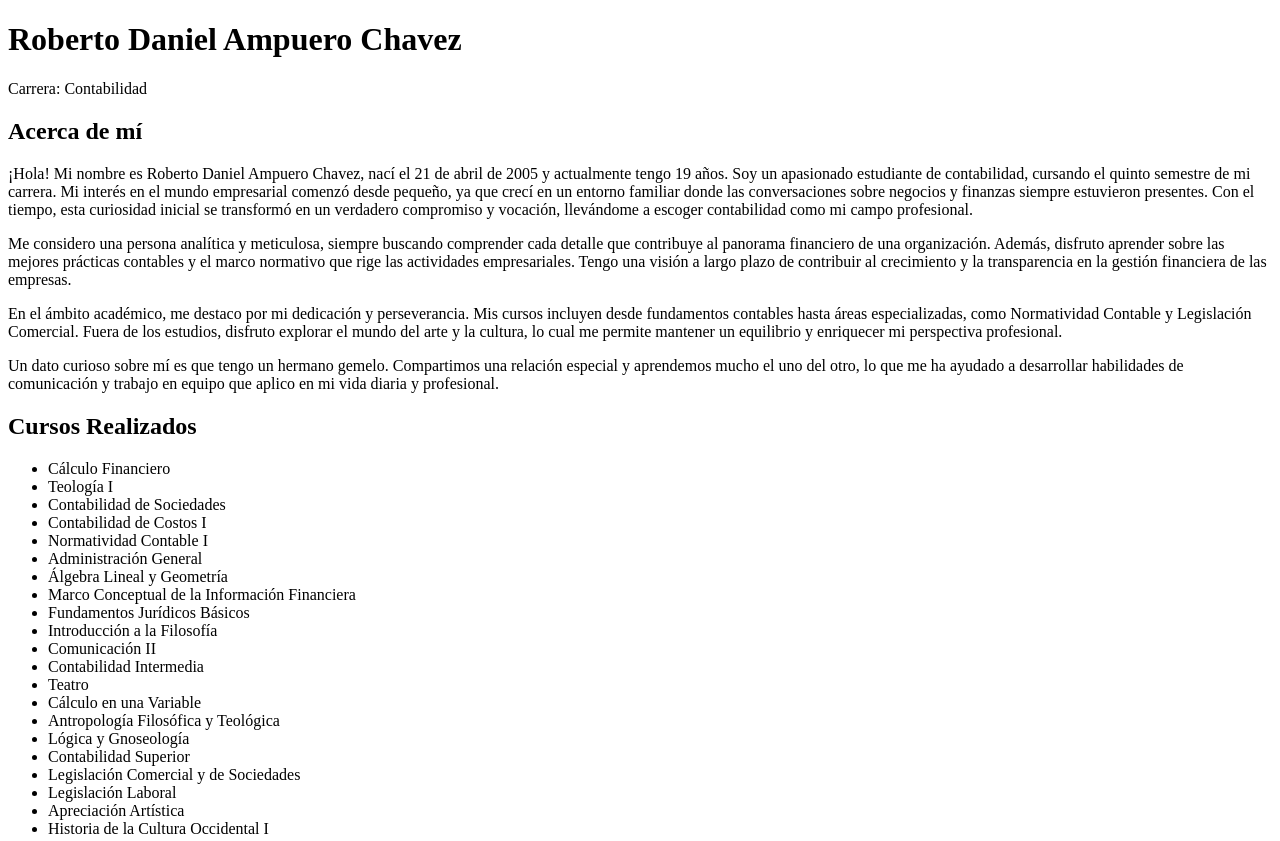
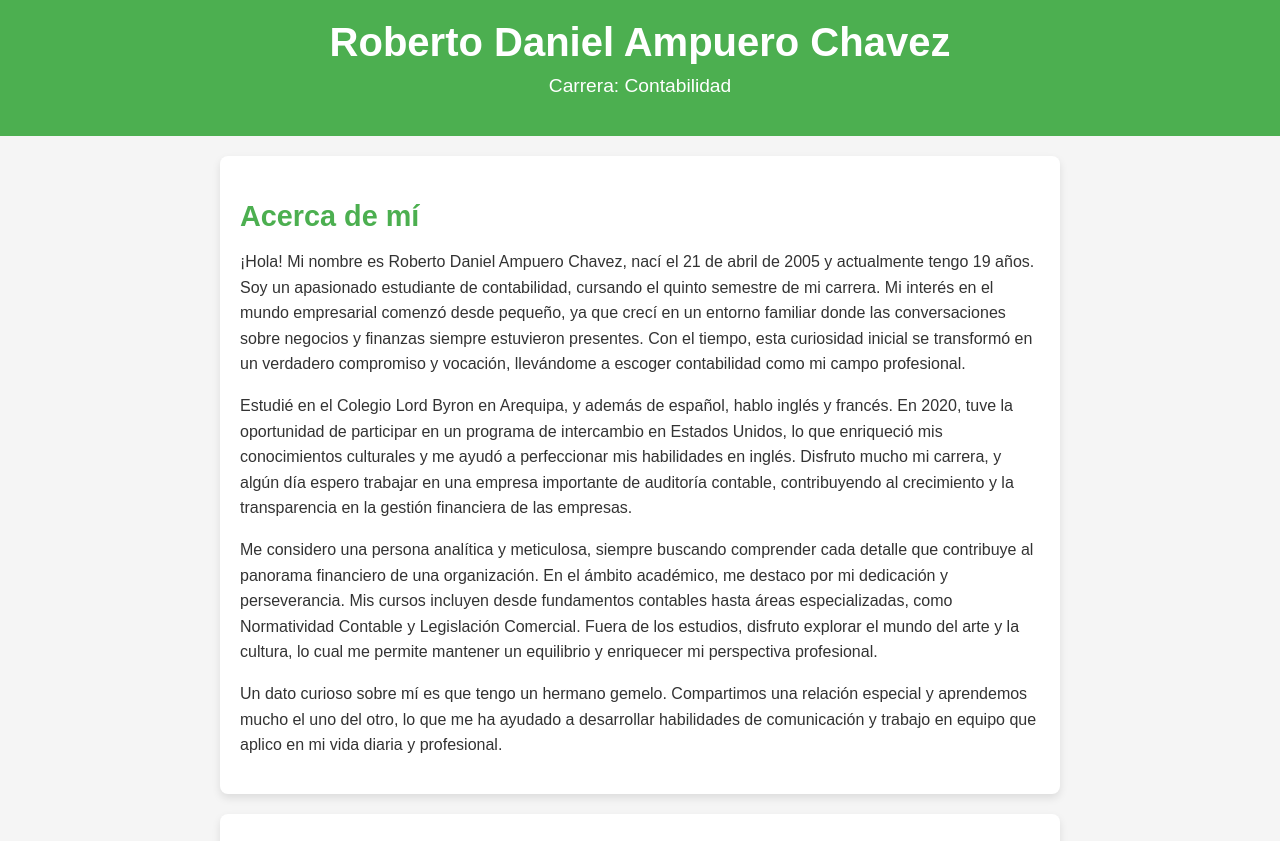
Before and after one commit to RobertoAmpueroChavez/RobertoAmpueroChavez.github.io, a plain HTML site: page index.html in a window 1280 px wide. Shown: the top 841 px of the page. Drawn offline with Linux system fonts and the light colour scheme.

Commit message:
Update index.html

```diff
--- a/index.html
+++ b/index.html
@@ -5,6 +5,81 @@
     <meta name="viewport" content="width=device-width, initial-scale=1.0">
     <meta name="description" content="Página personal de Roberto Daniel Ampuero Chavez">
     <title>Roberto Daniel Ampuero Chavez</title>
+    <style>
+        /* Estilos generales */
+        body {
+            font-family: Arial, sans-serif;
+            background-color: #f5f5f5;
+            color: #333;
+            margin: 0;
+            padding: 0;
+        }
+
+        /* Encabezado */
+        header {
+            background-color: #4CAF50;
+            color: white;
+            padding: 20px;
+            text-align: center;
+        }
+
+        header h1 {
+            margin: 0;
+            font-size: 2.5em;
+        }
+
+        header p {
+            font-size: 1.2em;
+            margin-top: 10px;
+        }
+
+        /* Sección principal */
+        section {
+            max-width: 800px;
+            margin: 20px auto;
+            background-color: white;
+            padding: 20px;
+            border-radius: 8px;
+            box-shadow: 0px 4px 8px rgba(0, 0, 0, 0.1);
+        }
+
+        section h2 {
+            color: #4CAF50;
+            font-size: 1.8em;
+            margin-bottom: 10px;
+        }
+
+        section p {
+            line-height: 1.6;
+        }
+
+        /* Lista de cursos y compañeros */
+        ul {
+            list-style-type: square;
+            padding-left: 20px;
+        }
+
+        ul li {
+            margin-bottom: 8px;
+        }
+
+        ul li a {
+            color: #4CAF50;
+            text-decoration: none;
+        }
+
+        ul li a:hover {
+            text-decoration: underline;
+        }
+
+        /* Pie de página */
+        footer {
+            text-align: center;
+            padding: 10px;
+            font-size: 0.9em;
+            color: #666;
+        }
+    </style>
 </head>
 <body>
     <header>
@@ -16,9 +91,9 @@
         <h2>Acerca de mí</h2>
         <p>¡Hola! Mi nombre es Roberto Daniel Ampuero Chavez, nací el 21 de abril de 2005 y actualmente tengo 19 años. Soy un apasionado estudiante de contabilidad, cursando el quinto semestre de mi carrera. Mi interés en el mundo empresarial comenzó desde pequeño, ya que crecí en un entorno familiar donde las conversaciones sobre negocios y finanzas siempre estuvieron presentes. Con el tiempo, esta curiosidad inicial se transformó en un verdadero compromiso y vocación, llevándome a escoger contabilidad como mi campo profesional.</p>
 
-        <p>Me considero una persona analítica y meticulosa, siempre buscando comprender cada detalle que contribuye al panorama financiero de una organización. Además, disfruto aprender sobre las mejores prácticas contables y el marco normativo que rige las actividades empresariales. Tengo una visión a largo plazo de contribuir al crecimiento y la transparencia en la gestión financiera de las empresas.</p>
+        <p>Estudié en el Colegio Lord Byron en Arequipa, y además de español, hablo inglés y francés. En 2020, tuve la oportunidad de participar en un programa de intercambio en Estados Unidos, lo que enriqueció mis conocimientos culturales y me ayudó a perfeccionar mis habilidades en inglés. Disfruto mucho mi carrera, y algún día espero trabajar en una empresa importante de auditoría contable, contribuyendo al crecimiento y la transparencia en la gestión financiera de las empresas.</p>
 
-        <p>En el ámbito académico, me destaco por mi dedicación y perseverancia. Mis cursos incluyen desde fundamentos contables hasta áreas especializadas, como Normatividad Contable y Legislación Comercial. Fuera de los estudios, disfruto explorar el mundo del arte y la cultura, lo cual me permite mantener un equilibrio y enriquecer mi perspectiva profesional.</p>
+        <p>Me considero una persona analítica y meticulosa, siempre buscando comprender cada detalle que contribuye al panorama financiero de una organización. En el ámbito académico, me destaco por mi dedicación y perseverancia. Mis cursos incluyen desde fundamentos contables hasta áreas especializadas, como Normatividad Contable y Legislación Comercial. Fuera de los estudios, disfruto explorar el mundo del arte y la cultura, lo cual me permite mantener un equilibrio y enriquecer mi perspectiva profesional.</p>
 
         <p>Un dato curioso sobre mí es que tengo un hermano gemelo. Compartimos una relación especial y aprendemos mucho el uno del otro, lo que me ha ayudado a desarrollar habilidades de comunicación y trabajo en equipo que aplico en mi vida diaria y profesional.</p>
     </section>
@@ -58,5 +133,9 @@
             <li><a href="https://nicolegaldos.neocities.org/" target="_blank">Nicole Galdos</a></li>
         </ul>
     </section>
+
+    <footer>
+        © 2024 Roberto Daniel Ampuero Chavez. Todos los derechos reservados.
+    </footer>
 </body>
 </html>
```
